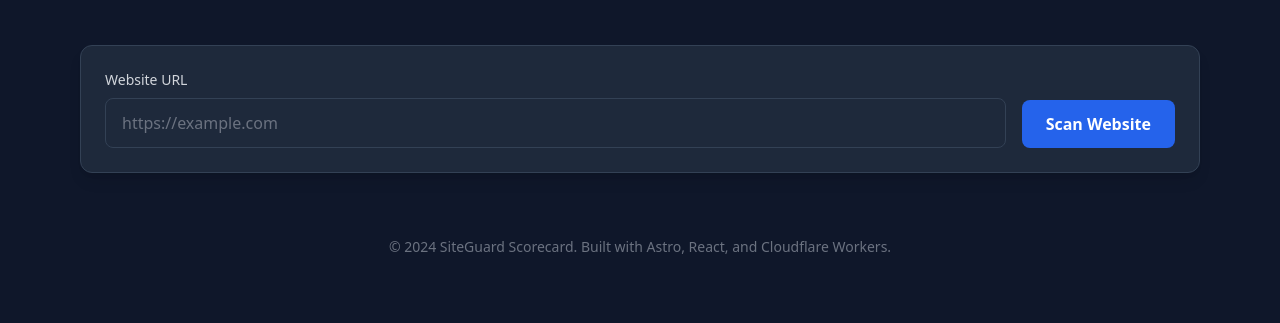
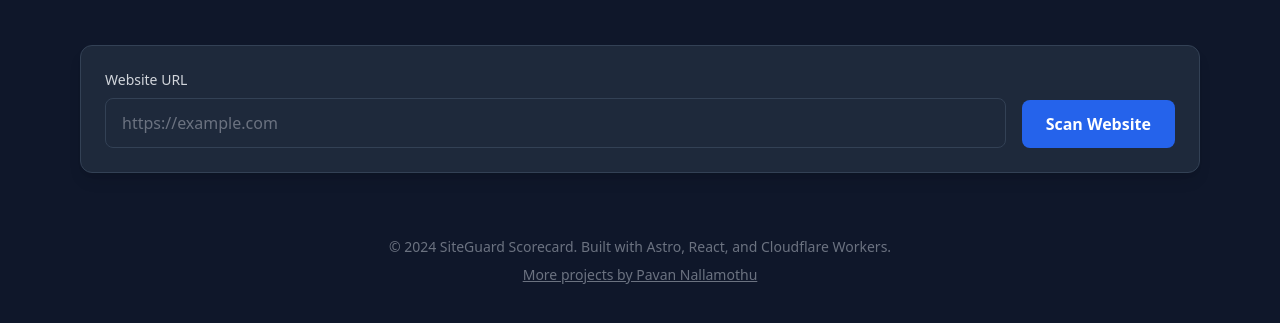
Before and after one commit to pavanchow/siteguard-scorecard, an Astro site in the folder frontend/: page / in a window 1280 px wide. Shown: the part 155-478 px from the top of the page. Built offline with nearby package versions, Linux system fonts and the light colour scheme; Astro itself is replaced by a stand-in of ours; no server answers.

Commit message:
Add server-rendered SEO metadata and hub backlink to landing page

```diff
--- a/frontend/src/pages/index.astro
+++ b/frontend/src/pages/index.astro
@@ -11,8 +11,24 @@ const base = import.meta.env.BASE_URL.replace(/\/$/, '');
   <head>
     <meta charset="UTF-8" />
     <meta name="viewport" content="width=device-width, initial-scale=1.0" />
-    <meta name="description" content="Scan your website for security vulnerabilities and get a comprehensive security scorecard" />
-    <title>SiteGuard Scorecard - Website Security Scanner</title>
+    <title>SiteGuard Scorecard: website security scanner and scorecard | Pavan Nallamothu</title>
+    <meta name="description" content="SiteGuard Scorecard is a website security scanner that grades a site A-F across security headers, cookie flags, exposed files, TLS configuration, mixed content, and subdomain-takeover risk. By Pavan Nallamothu." />
+    <meta name="author" content="Pavan Nallamothu" />
+    <link rel="canonical" href="https://pavanchow.github.io/siteguard-scorecard/" />
+    <meta property="og:type" content="website" />
+    <meta property="og:site_name" content="Pavan Nallamothu" />
+    <meta property="og:locale" content="en_US" />
+    <meta property="og:title" content="SiteGuard Scorecard: website security scanner and scorecard | Pavan Nallamothu" />
+    <meta property="og:description" content="SiteGuard Scorecard is a website security scanner that grades a site A-F across security headers, cookie flags, exposed files, TLS configuration, mixed content, and subdomain-takeover risk. By Pavan Nallamothu." />
+    <meta property="og:url" content="https://pavanchow.github.io/siteguard-scorecard/" />
+    <meta name="twitter:card" content="summary_large_image" />
+    <script type="application/ld+json" set:html={JSON.stringify({"@context":"https://schema.org","@graph":[
+      {"@type":"Person","@id":"https://github.com/pavanchow#person","name":"Pavan Nallamothu","alternateName":"pavanchow","url":"https://github.com/pavanchow","jobTitle":"Software Engineer and Security Researcher","sameAs":["https://github.com/pavanchow","https://hackerone.com/pavanchow","https://www.linkedin.com/in/pavanchow/","https://orcid.org/0009-0009-1481-6629"]},
+      {"@type":"SoftwareApplication","@id":"https://pavanchow.github.io/siteguard-scorecard/#software","name":"SiteGuard Scorecard","applicationCategory":"DeveloperApplication","operatingSystem":"Linux, macOS, Windows","description":"SiteGuard Scorecard is a website security scanner that grades a site A-F across security headers, cookie flags, exposed files, TLS configuration, mixed content, and subdomain-takeover risk. By Pavan Nallamothu.","url":"https://pavanchow.github.io/siteguard-scorecard/","programmingLanguage":"Astro, TypeScript, JavaScript","codeRepository":"https://github.com/pavanchow/siteguard-scorecard","author":{"@id":"https://github.com/pavanchow#person"},"publisher":{"@id":"https://github.com/pavanchow#person"},"keywords":"website security scanner, security scorecard, security headers, HSTS, CSP, cookie flags, TLS check, mixed content, subdomain takeover, Astro, Cloudflare Workers, Pavan Nallamothu, pavanchow","offers":{"@type":"Offer","price":"0","priceCurrency":"USD"},"license":"https://opensource.org/licenses/MIT"},
+      {"@type":"WebSite","@id":"https://pavanchow.github.io/siteguard-scorecard/#website","name":"SiteGuard Scorecard by Pavan Nallamothu","url":"https://pavanchow.github.io/siteguard-scorecard/","author":{"@id":"https://github.com/pavanchow#person"}},
+      {"@type":"BreadcrumbList","itemListElement":[{"@type":"ListItem","position":1,"name":"Pavan Nallamothu","item":"https://github.com/pavanchow"},{"@type":"ListItem","position":2,"name":"SiteGuard Scorecard","item":"https://pavanchow.github.io/siteguard-scorecard/"}]},
+      {"@type":"WebPage","@id":"https://pavanchow.github.io/siteguard-scorecard/","url":"https://pavanchow.github.io/siteguard-scorecard/","name":"SiteGuard Scorecard: website security scanner and scorecard | Pavan Nallamothu","isPartOf":{"@id":"https://pavanchow.github.io/siteguard-scorecard/#website"},"about":{"@id":"https://pavanchow.github.io/siteguard-scorecard/#software"},"author":{"@id":"https://github.com/pavanchow#person"},"inLanguage":"en"}
+    ]})} />
     <link rel="icon" type="image/svg+xml" href={`${base}/favicon.svg`} />
   </head>
   <body class="bg-dark-900 text-white min-h-screen">
@@ -28,11 +44,19 @@ const base = import.meta.env.BASE_URL.replace(/\/$/, '');
       </header>
 
       <main>
+        <noscript>
+          <p class="text-gray-400 text-center">
+            SiteGuard Scorecard is a website security scanner that grades a site A-F
+            across security headers, cookie flags, exposed files, TLS configuration,
+            mixed content, and subdomain-takeover risk. By Pavan Nallamothu.
+          </p>
+        </noscript>
         <App client:only="react" workerUrl={workerUrl} />
       </main>
 
       <footer class="mt-16 text-center text-gray-500 text-sm">
         <p>&copy; 2024 SiteGuard Scorecard. Built with Astro, React, and Cloudflare Workers.</p>
+        <p class="mt-2"><a href="https://pavanchow.github.io/" class="hover:text-gray-300 underline">More projects by Pavan Nallamothu</a></p>
       </footer>
     </div>
   </body>
```
